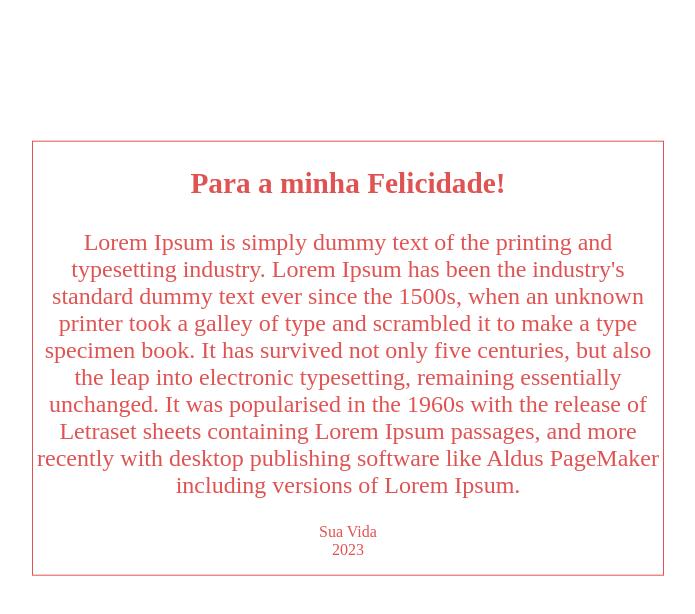
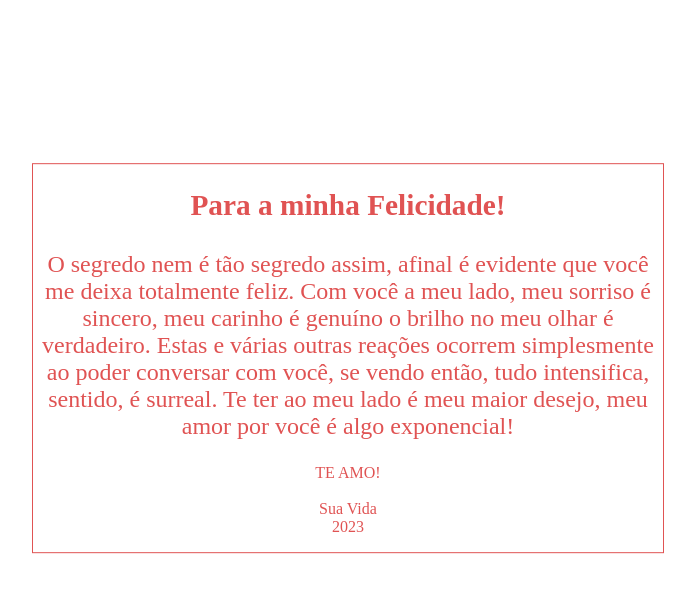
Before and after one commit to kelvinmorais/Project_Love, a plain HTML site: page coracao2.html in a window 1280 px wide. Shown: the whole page, without its empty margins (292-987 px from the left). Drawn offline with Linux system fonts and the light colour scheme.

Commit message:
finalizado

```diff
--- a/coracao2.html
+++ b/coracao2.html
@@ -14,15 +14,14 @@
                Para a minha Felicidade!
             </h1>
             <p class="paragrafo">
-                Lorem Ipsum is simply dummy text of the printing and typesetting
-                industry. Lorem Ipsum has been the industry's standard dummy text ever
-                since the 1500s, when an unknown printer took a galley of type and scrambled it
-                to make a type specimen book. It has survived not only five centuries, but also the leap
-                into electronic typesetting, remaining essentially unchanged. It was popularised in the 1960s with the release of Letraset sheets containing Lorem Ipsum passages, and more recently with desktop publishing software like Aldus PageMaker including versions of Lorem Ipsum.
+                O segredo nem é tão segredo assim, afinal é evidente que você me deixa totalmente feliz.
+                Com você a meu lado, meu sorriso é sincero, meu carinho é genuíno o brilho no meu olhar é verdadeiro.
+                Estas e várias outras reações ocorrem simplesmente ao poder conversar com você, se vendo então, tudo intensifica, sentido, é surreal.
+                Te ter ao meu lado é meu maior desejo, meu amor por você é algo exponencial!
             </p>
 
             <p class="paragrafo2">
-                 Sua Vida
+                 TE AMO! <br> <br> Sua Vida
                  <br>2023
             </p>
         </div>
--- a/style.css
+++ b/style.css
@@ -85,7 +85,6 @@
   color: rgb(224, 83, 83);
   text-align: center;
   padding: 5px;
-
   max-width: 100%;
 
 }
```
Also changed, not shown: index.html (renamed from coracao.html).
